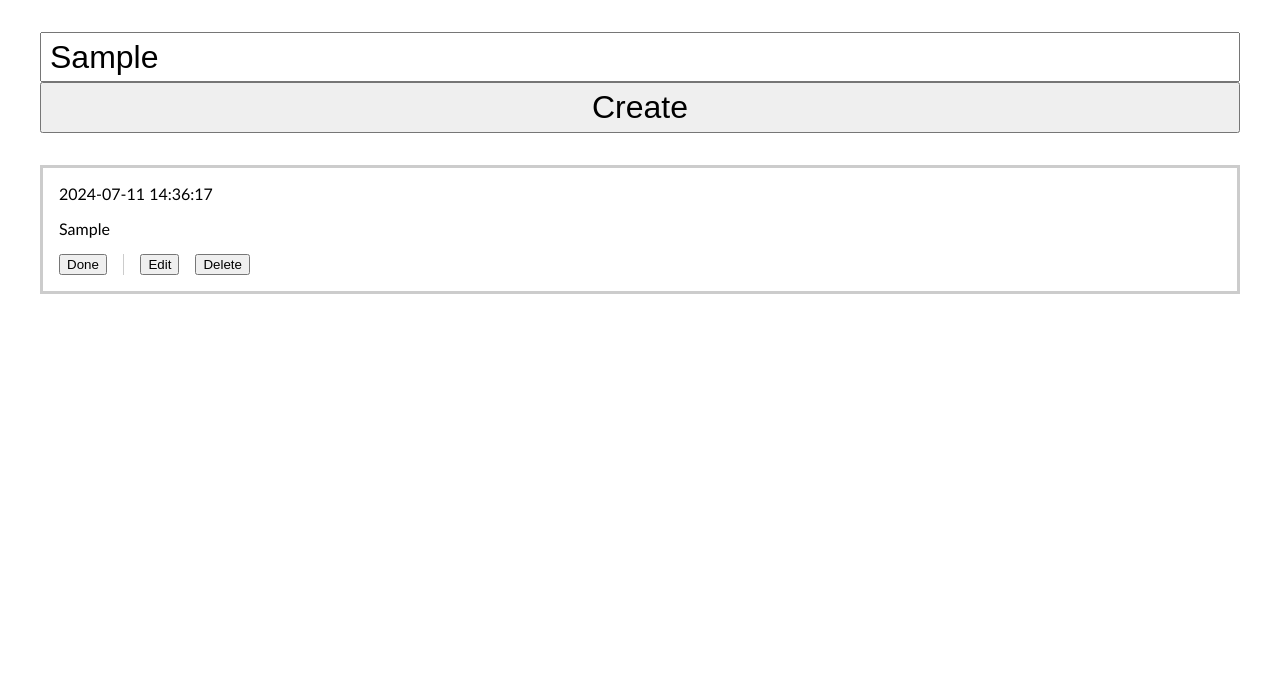
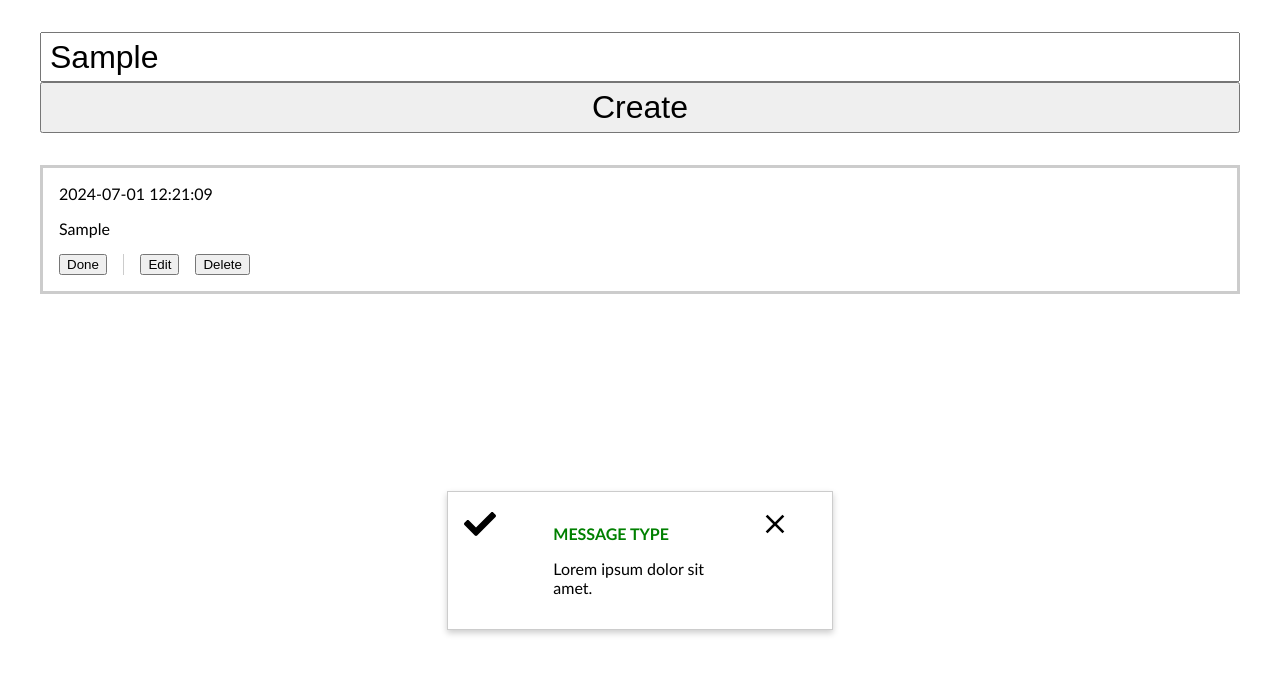
Before and after one commit to vitaliju/bit-todo, a website: page index.html in a window 1280 px wide. Both pictures are taken after typing "Sample" into the empty fields and a click on the button "Create". Shown: the part 122-796 px from the top of the page. Drawn offline with Linux system fonts and the light colour scheme.

Commit message:
format date

```diff
--- a/css/main.css
+++ b/css/main.css
@@ -58,3 +58,62 @@ form > button {
 .hidden {
   display: none;
 }
+.toast {
+  /* display: none; */
+  display: flex;
+  position: fixed;
+  bottom: 3rem;
+  left: 50%;
+  transform: translateX(-50%);
+  width: 90%;
+  max-width: 24rem;
+  border: 0.1rem solid #ccc;
+  box-shadow: 0 0.2rem 0.4rem #0003;
+}
+.toast.active {
+  display: flex;
+}
+.toast > .icon {
+  width: 4rem;
+  padding: 1rem;
+}
+.toast > .icon > svg {
+  display: none;
+  width: 2rem;
+  height: 2rem;
+}
+.toast[data-state="success"] > .icon > svg:nth-child(1),
+.toast[data-state="info"] > .icon > svg:nth-child(2),
+.toast[data-state="warning"] > .icon > svg:nth-child(3),
+.toast[data-state="error"] > .icon > svg:nth-child(4) {
+  display: block;
+}
+.toast > .text {
+  padding: 1rem;
+}
+.toast > .text > .title {
+  font-weight: bold;
+  text-transform: uppercase;
+  margin-bottom: 0.5rem;
+}
+.toast[data-state="success"] > .text > .title {
+  color: green;
+}
+.toast[data-state="info"] > .text > .title {
+  color: blue;
+}
+.toast[data-state="warning"] > .text > .title {
+  color: yellow;
+}
+.toast[data-state="error"] > .text > .title {
+  color: red;
+}
+.toast > .close {
+  width: 4rem;
+  padding: 1rem;
+  margin-left: auto;
+}
+.toast > .close > svg {
+  width: 2rem;
+  height: 2rem;
+}
--- a/index.html
+++ b/index.html
@@ -1,11 +1,13 @@
 <!DOCTYPE html>
 <html lang="en">
+
 <head>
     <meta charset="UTF-8">
     <meta name="viewport" content="width=device-width, initial-scale=1.0">
     <title>Document</title>
     <link rel="stylesheet" href="./css/main.css">
 </head>
+
 <body>
 
     <main>
@@ -34,6 +36,58 @@
         </section> -->
     </main>
 
+    <div id="toast" class="toast" data-state="success">
+        <div class="icon">
+            <svg height="40px" width="40px" stroke="currentColor" fill="currentColor" stroke-width="0"
+                viewBox="0 0 512 512" xmlns="http://www.w3.org/2000/svg">
+                <path
+                    d="M173.898 439.404l-166.4-166.4c-9.997-9.997-9.997-26.206 0-36.204l36.203-36.204c9.997-9.998 26.207-9.998 36.204 0L192 312.69 432.095 72.596c9.997-9.997 26.207-9.997 36.204 0l36.203 36.204c9.997 9.997 9.997 26.206 0 36.204l-294.4 294.401c-9.998 9.997-26.207 9.997-36.204-.001z">
+                </path>
+            </svg>
+            <svg height="40px" width="40px" stroke="currentColor" fill="currentColor" stroke-width="0"
+                viewBox="0 0 512 512" xmlns="http://www.w3.org/2000/svg">
+                <path fill="none" stroke-miterlimit="10" stroke-width="32"
+                    d="M248 64C146.39 64 64 146.39 64 248s82.39 184 184 184 184-82.39 184-184S349.61 64 248 64z"></path>
+                <path fill="none" stroke-linecap="round" stroke-linejoin="round" stroke-width="32" d="M220 220h32v116">
+                </path>
+                <path fill="none" stroke-linecap="round" stroke-miterlimit="10" stroke-width="32" d="M208 340h88">
+                </path>
+                <path d="M248 130a26 26 0 1 0 26 26 26 26 0 0 0-26-26z"></path>
+            </svg>
+            <svg height="40px" width="40px" stroke="currentColor" fill="currentColor" stroke-width="0"
+                viewBox="0 0 512 512" xmlns="http://www.w3.org/2000/svg">
+                <path fill="none" stroke-linecap="round" stroke-linejoin="round" stroke-width="32"
+                    d="M85.57 446.25h340.86a32 32 0 0 0 28.17-47.17L284.18 82.58c-12.09-22.44-44.27-22.44-56.36 0L57.4 399.08a32 32 0 0 0 28.17 47.17z">
+                </path>
+                <path fill="none" stroke-linecap="round" stroke-linejoin="round" stroke-width="32"
+                    d="m250.26 195.39 5.74 122 5.73-121.95a5.74 5.74 0 0 0-5.79-6h0a5.74 5.74 0 0 0-5.68 5.95z"></path>
+                <path d="M256 397.25a20 20 0 1 1 20-20 20 20 0 0 1-20 20z"></path>
+            </svg>
+            <svg height="40px" width="40px" stroke="currentColor" fill="currentColor" stroke-width="0"
+                viewBox="0 0 24 24" xmlns="http://www.w3.org/2000/svg">
+                <path fill="none" d="M0 0h24v24H0V0z"></path>
+                <path
+                    d="M15.73 3H8.27L3 8.27v7.46L8.27 21h7.46L21 15.73V8.27L15.73 3zM19 14.9 14.9 19H9.1L5 14.9V9.1L9.1 5h5.8L19 9.1v5.8z">
+                </path>
+                <circle cx="12" cy="16" r="1"></circle>
+                <path d="M11 7h2v7h-2z"></path>
+            </svg>
+        </div>
+        <div class="text">
+            <p class="title">Message type</p>
+            <p class="message">Lorem ipsum dolor sit amet.</p>
+        </div>
+        <div class="close">
+            <svg height="40px" width="40px" stroke="currentColor" fill="currentColor" stroke-width="0"
+                viewBox="0 0 512 512" xmlns="http://www.w3.org/2000/svg">
+                <path
+                    d="M405 136.798L375.202 107 256 226.202 136.798 107 107 136.798 226.202 256 107 375.202 136.798 405 256 285.798 375.202 405 405 375.202 285.798 256z">
+                </path>
+            </svg>
+        </div>
+    </div>
+
     <script type="module" src="./js/main.js"></script>
 </body>
+
 </html>
--- a/js/main.js
+++ b/js/main.js
@@ -1,23 +1,23 @@
 // rikiavimas?.. 😏
 // localStorage
 
-const h1DOM = document.querySelector('h1');
+const h1DOM = document.querySelector("h1");
 const formDOM = document.forms[0];
-const textInputDOM = formDOM.querySelector('input');
-const submitButtonDOM = formDOM.querySelector('button');
-const listDOM = document.querySelector('.list');
+const textInputDOM = formDOM.querySelector("input");
+const submitButtonDOM = formDOM.querySelector("button");
+const listDOM = document.querySelector(".list");
 
 const todoData = [];
 
-submitButtonDOM.addEventListener('click', e => {
+submitButtonDOM.addEventListener("click", (e) => {
   e.preventDefault();
 
-    if (textInputDOM.value.length === 0) {
+  if (!isValidText(textInputDOM.value)) {
     return;
   }
 
   todoData.push({
-        text: textInputDOM.value,
+    text: textInputDOM.value.trim(),
     createdAt: Date.now(),
   });
   renderList();
@@ -32,12 +32,12 @@ function renderList() {
 }
 
 function renderEmptyList() {
-    listDOM.classList.add('empty');
-    listDOM.textContent = 'Empty';
+  listDOM.classList.add("empty");
+  listDOM.textContent = "Empty";
 }
 
 function renderTaskList() {
-    let HTML = '';
+  let HTML = "";
 
   for (const todo of todoData) {
     HTML += `
@@ -59,35 +59,39 @@ function renderTaskList() {
   }
 
   listDOM.innerHTML = HTML;
-    listDOM.classList.remove('empty');
+  listDOM.classList.remove("empty");
 
-    const articlesDOM = listDOM.querySelectorAll('article');
+  const articlesDOM = listDOM.querySelectorAll("article");
 
   for (let i = 0; i < articlesDOM.length; i++) {
     const articleDOM = articlesDOM[i];
-        const articleEditFormDOM = articleDOM.querySelector('form');
-        const updateInputDOM = articleEditFormDOM.querySelector('input');
-        const buttonsDOM = articleDOM.querySelectorAll('button');
+    const articleEditFormDOM = articleDOM.querySelector("form");
+    const updateInputDOM = articleEditFormDOM.querySelector("input");
+    const buttonsDOM = articleDOM.querySelectorAll("button");
 
     const updateDOM = buttonsDOM[0];
-        updateDOM.addEventListener('click', event => {
+    updateDOM.addEventListener("click", (event) => {
       event.preventDefault();
-            todoData[i] = updateInputDOM.value;
+
+      if (!isValidText(updateInputDOM.value)) {
+        return;
+      }
+      todoData[i].text = updateInputDOM.value.trim();
       renderTaskList();
     });
 
     const cancelDOM = buttonsDOM[1];
-        cancelDOM.addEventListener('click', () => {
-            articleEditFormDOM.classList.add('hidden');
+    cancelDOM.addEventListener("click", () => {
+      articleEditFormDOM.classList.add("hidden");
     });
 
     const editDOM = buttonsDOM[3];
-        editDOM.addEventListener('click', () => {
-            articleEditFormDOM.classList.remove('hidden');
+    editDOM.addEventListener("click", () => {
+      articleEditFormDOM.classList.remove("hidden");
     });
 
     const deleteDOM = buttonsDOM[4];
-        deleteDOM.addEventListener('click', () => {
+    deleteDOM.addEventListener("click", () => {
       todoData.splice(i, 1);
       renderList();
     });
@@ -95,8 +99,63 @@ function renderTaskList() {
 }
 
 function formatTime(timeInMs) {
+  // minimum 100-ieji metai
+  // maximum ???
+  const date = new Date();
+  const y = date.getFullYear();
+  const m = (date.getMonth() < 9 ? "0" : "") + (date.getMonth() + 1);
+  const d = (date.getDay() < 10 ? "0" : "") + date.getDay();
+  const h = date.getHours();
+  const mn = (date.getMinutes() < 10 ? "0" : "") + date.getMinutes();
+  const s = (date.getSeconds() < 10 ? "0" : "") + date.getSeconds();
+  return `${y}-${m}-${d} ${h}:${mn}:${s}`;
+}
+
+/* function formatTime() {
      // mdn: js Date -> getYear, getMonth, getDay, getHour...
-    return '2024-07-11 14:36:17';
+
+     let now = new Date();
+     let year    = now.getFullYear();
+     let month   = now.getMonth() + 1;
+     let day     = now.getDate();
+     let hour    = now.getHours();
+     let minute  = now.getMinutes();
+     let second = now.getSeconds();
+
+         if(month.toString().length === 1) {
+             month = '0' + month;
+         }
+         if(day.toString().length === 1) {
+             day = '0' + day;
+         }
+         if(hour.toString().length === 1) {
+             hour = '0' + hour;
+         }
+         if(minute.toString().length === 1) {
+             minute = '0' + minute;
+         }
+         if(second.toString().length === 1) {
+             second = '0' + second;
+         }
+     return `${year}-${month}-${day} ${hour}:${minute}:${second}`;
+}
+ // example usage: realtime clock
+
+ setInterval(function() {
+     currentTime = formatTime();
+     document.querySelector('date').innerHTML = currentTime;
+}, 1000);*/
+
+function isValidText(text) {
+  if (
+    typeof text !== "string" ||
+    text.trim() === "" ||
+    text[0].toUpperCase() !== text[0]
+  ) {
+    return false;
+  }
+
+  return true;
 }
 
 // CRUD operations:
```
Lines whose indentation alone changed are shown as unchanged.
